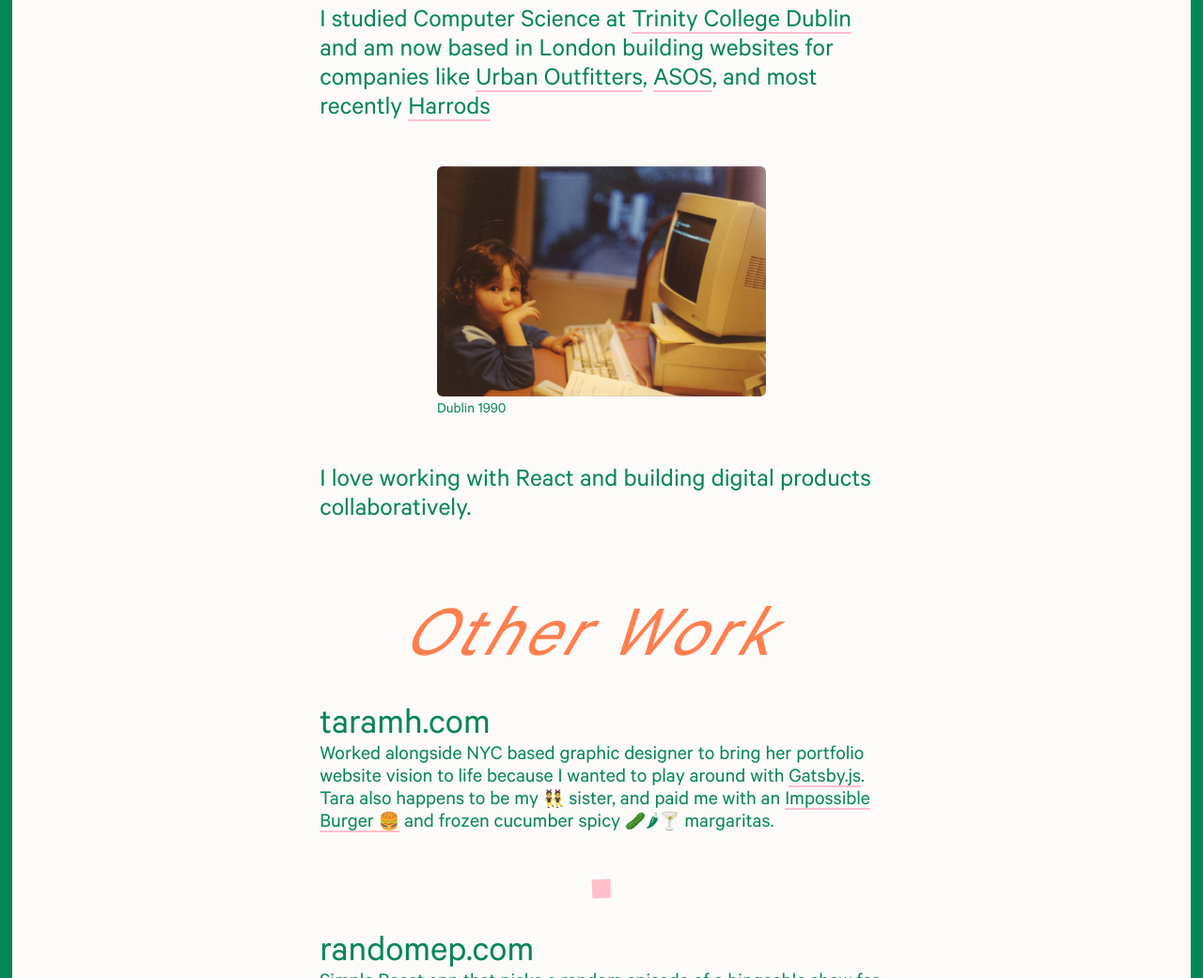
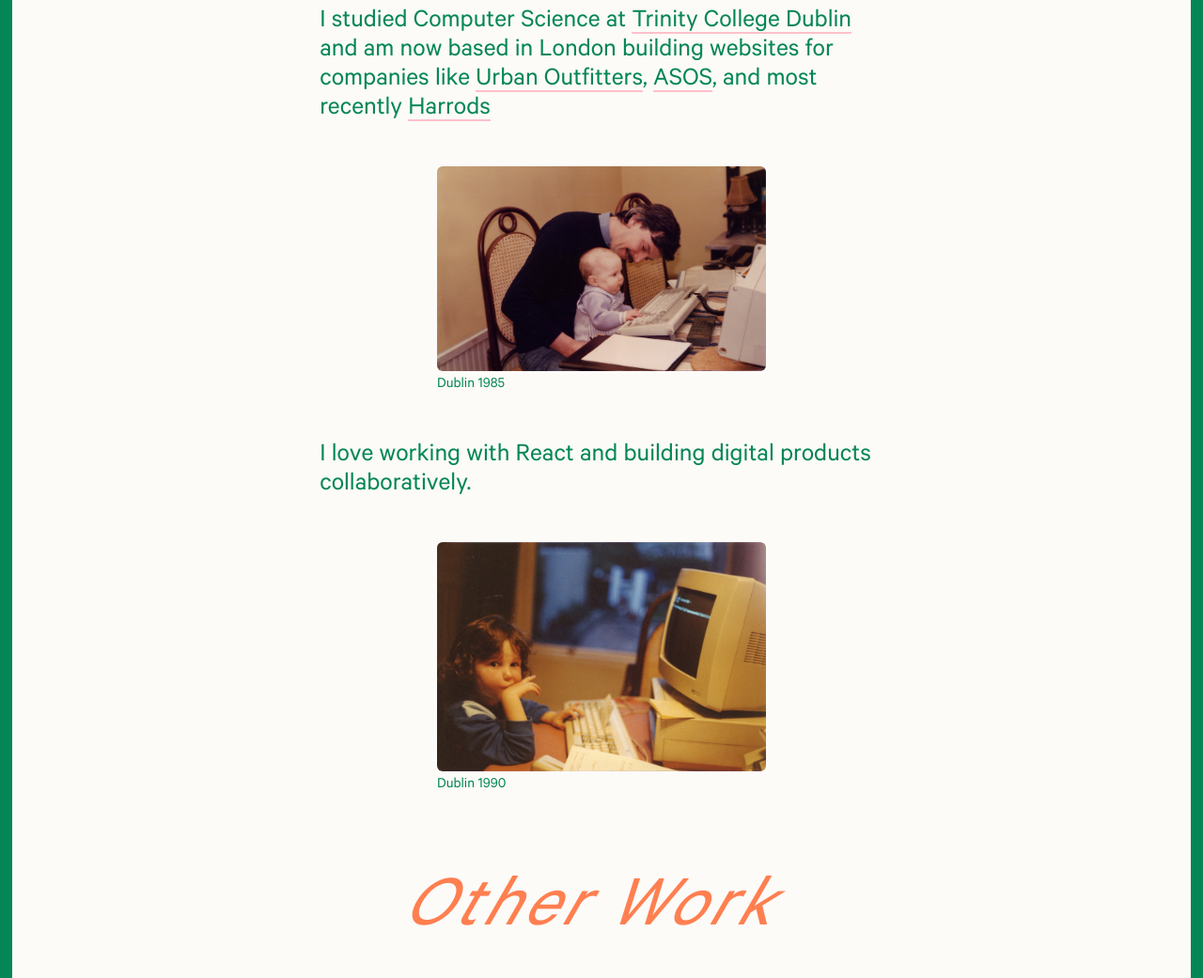
Before and after one commit to jademh/jademh, a website built with Parcel: page index.html in a window 1280 px wide. Shown: the part 439-1480 px from the top of the page at 94% size. Built offline with nearby package versions, Linux system fonts and the light colour scheme; files whose address does not match are found by name.

Commit message:
add extra photo and fix svg build error

```diff
--- a/index.html
+++ b/index.html
@@ -31,7 +31,7 @@
   <body>
     <div class="logo-wrp">
       <h1>
-        <svg class="logo" viewBox="0 0 500 500">
+        <svg class="logo" viewBox="0 0 500 500" xmlns:xlink="http://www.w3.org/1999/xlink">
           <path
             id="curve"
             fill="transparent"
@@ -70,11 +70,11 @@
     <section class="section">
       <figure class="section_img-wrp">
         <img
-          src="assets/img/jade-masterson-hally_child.jpg"
+          src="assets/img/jade-masterson-hally_baby.jpg"
           class="section_img section_img--br"
-          alt="Jade Masterson Hally working on her computer, age 7"
+          alt="Jade Masterson Hally working on her computer, age 1"
         />
-        <figcaption class="section_img-caption">Dublin 1990</span>
+        <figcaption class="section_img-caption">Dublin 1985</span>
       </figure>
     </section>
 
@@ -82,6 +82,17 @@
       <p>
         I love working with React and building digital products collaboratively.
       </p>
+    </section>
+
+    <section class="section">
+      <figure class="section_img-wrp">
+        <img
+          src="assets/img/jade-masterson-hally_child.jpg"
+          class="section_img section_img--br"
+          alt="Jade Masterson Hally working on her computer, age 7"
+        />
+        <figcaption class="section_img-caption">Dublin 1990</span>
+      </figure>
     </section>
 
 
```
Also changed, not shown: assets/img/jade-masterson-hally_baby.jpg (added).
